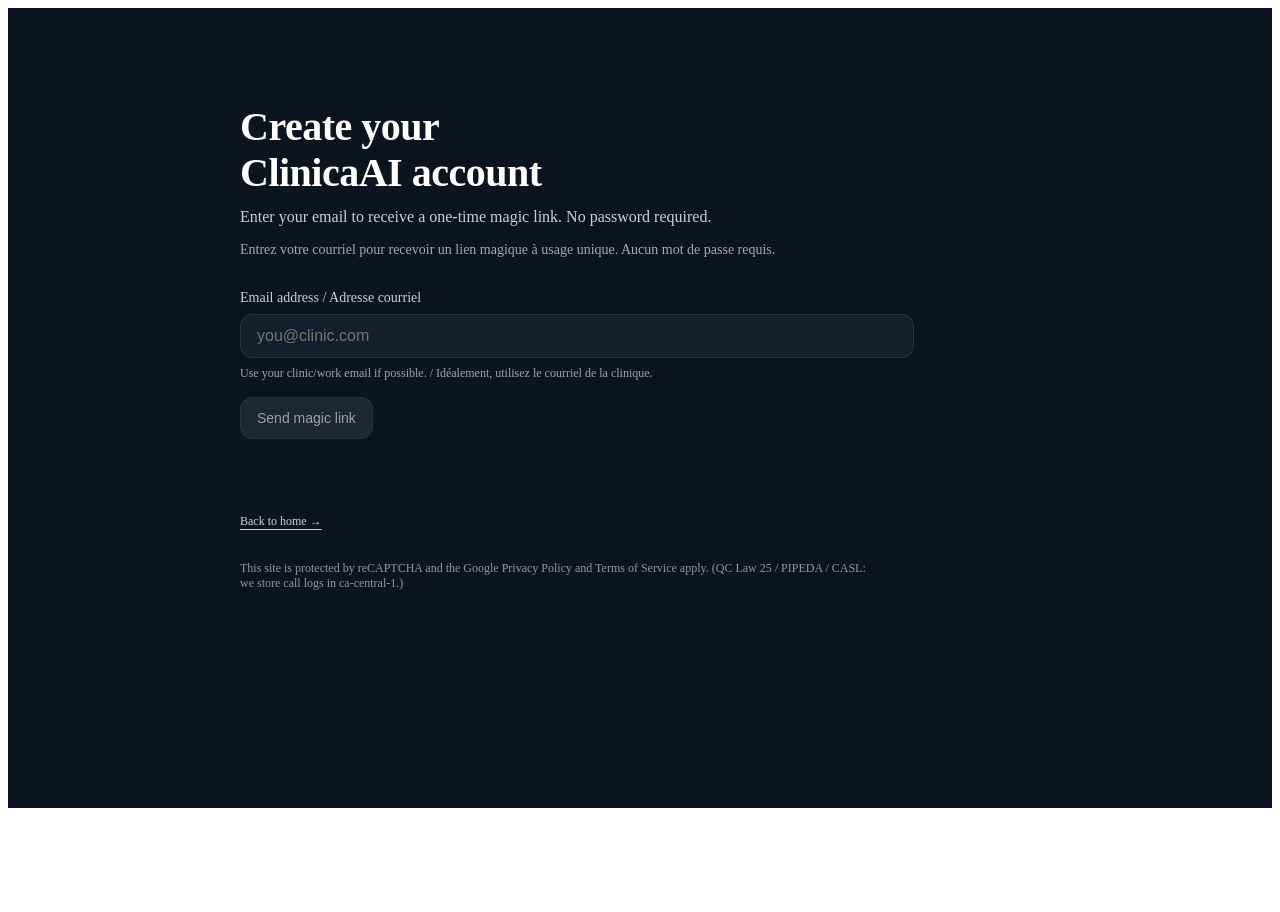
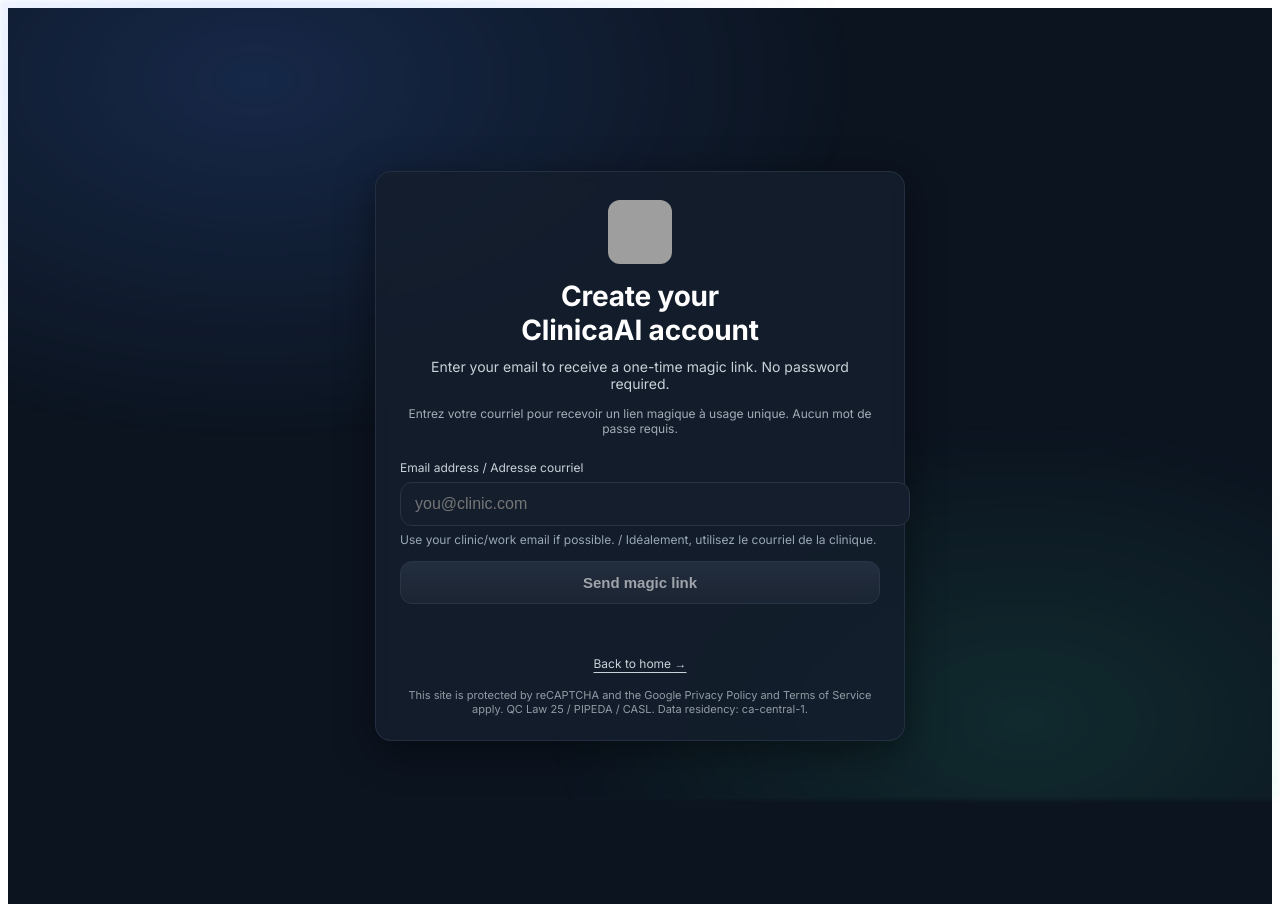
Before and after one commit to aarzoine07/clinicaai-app, a Next.js app: page /signup in a window 1280 px wide. Before the commit the page ends 816 px from the top, so only its background shows below. Built offline with nearby package versions, Linux system fonts and the light colour scheme; grey boxes are pictures that could not be loaded.

Commit message:
Update signup.tsx

```diff
--- a/pages/signup.tsx
+++ b/pages/signup.tsx
@@ -2,21 +2,30 @@
 import { NextPage } from "next";
 import Head from "next/head";
 import { useEffect, useRef, useState } from "react";
+import { Inter } from "next/font/google";
+
+const inter = Inter({ subsets: ["latin"] });
 
 const THEME = {
-  bg: "#0c1420",
+  // pulled from your logo vibe
+  bg1: "#0c1420",
+  glowBlue: "rgba(72, 134, 255, 0.18)",
+  glowGreen: "rgba(54, 211, 153, 0.12)",
+  cardBg: "rgba(20, 30, 44, 0.85)",
+  cardBorder: "rgba(40, 52, 69, 0.8)",
+  cardShadow: "0 10px 40px rgba(0,0,0,0.45)",
   inputBg: "#141e2c",
   inputBorder: "#283445",
   inputFocus: "#4c6fff",
-  btnBg: "#2a3342",
-  btnBorder: "#3a465a",
-  btnHover: "#334056",
   heading: "#ffffff",
   body: "#c9d1d9",
   placeholder: "#9aa8b5",
   success: "#36d399",
   error: "#f87171",
-  maxWidth: 800,
+  btnBg: "linear-gradient(180deg, #2f3a4d 0%, #222b39 100%)",
+  btnHover: "linear-gradient(180deg, #39465a 0%, #273245 100%)",
+  btnBorder: "#3a465a",
+  maxWidth: 480,
 };
 
 type ApiOk = { message: string };
@@ -25,10 +34,13 @@
 const SignupPage: NextPage = () => {
   const [email, setEmail] = useState("");
   const [loading, setLoading] = useState(false);
-  const [status, setStatus] = useState<{ kind: "idle" | "ok" | "err"; msg: string }>({ kind: "idle", msg: "" });
+  const [status, setStatus] = useState<{ kind: "idle" | "ok" | "err"; msg: string }>({
+    kind: "idle",
+    msg: "",
+  });
   const inputRef = useRef<HTMLInputElement | null>(null);
 
-  // Prefill if ?email= is present
+  // Prefill from ?email=
   useEffect(() => {
     try {
       const sp = new URLSearchParams(window.location.search);
@@ -38,13 +50,11 @@
   }, []);
 
   const tryNavigateAfterSuccess = async () => {
-    // 1) Env var override
     const target = process.env.NEXT_PUBLIC_REDIRECT_AFTER_SIGNUP;
     if (target) {
       location.assign(target);
       return true;
     }
-    // 2) /check-email if present
     try {
       const res = await fetch("/check-email", { method: "HEAD" });
       if (res.ok) {
@@ -63,7 +73,6 @@
       inputRef.current?.focus();
       return;
     }
-    // basic HTML5 validity
     if (inputRef.current && !inputRef.current.checkValidity()) {
       inputRef.current.reportValidity();
       return;
@@ -90,31 +99,33 @@
       setStatus({ kind: "err", msg: "Method not allowed. / Méthode non autorisée." });
       return;
     }
-
     if (res.status === 400) {
       let payload: ApiErr | undefined;
-      try { payload = (await res.json()) as ApiErr; } catch {}
+      try {
+        payload = (await res.json()) as ApiErr;
+      } catch {}
       setLoading(false);
       setStatus({ kind: "err", msg: payload?.error ?? "Invalid request. / Requête invalide." });
       return;
     }
-
     if (res.ok) {
       let ok: ApiOk | undefined;
-      try { ok = (await res.json()) as ApiOk; } catch {}
-      // Try to navigate; if not, show inline success
+      try {
+        ok = (await res.json()) as ApiOk;
+      } catch {}
       const navigated = await tryNavigateAfterSuccess();
       setLoading(false);
       if (!navigated) {
         setStatus({
           kind: "ok",
-          msg: ok?.message ?? "Magic link sent. Check your inbox. / Lien magique envoyé. Vérifiez votre boîte de réception.",
+          msg:
+            ok?.message ??
+            "Magic link sent. Check your inbox. / Lien magique envoyé. Vérifiez votre boîte de réception.",
         });
       }
       return;
     }
 
-    // unexpected status
     let fallback = "Unexpected error. Please try again. / Erreur inattendue. Réessayez.";
     try {
       const j = (await res.json()) as Partial<ApiErr>;
@@ -127,7 +138,7 @@
   const canSubmit = !loading && !!email.trim();
 
   return (
-    <main style={{ minHeight: "100vh", width: "100%", background: THEME.bg }}>
+    <main className={inter.className} style={{ minHeight: "100vh", width: "100%", background: THEME.bg1 }}>
       <Head>
         <title>Sign up • ClinicaAI</title>
         <meta
@@ -136,15 +147,61 @@
         />
       </Head>
 
-      <div style={{ margin: "0 auto", width: "100%", padding: "0 24px", maxWidth: THEME.maxWidth }}>
-        <section style={{ paddingTop: 96 }}>
+      {/* Subtle radial glow background that matches the logo */}
+      <div
+        aria-hidden
+        style={{
+          position: "fixed",
+          inset: 0,
+          pointerEvents: "none",
+          background:
+            `radial-gradient(1000px 600px at 20% 10%, ${THEME.glowBlue}, transparent 60%),` +
+            `radial-gradient(800px 500px at 80% 90%, ${THEME.glowGreen}, transparent 60%)`,
+          filter: "blur(2px)",
+        }}
+      />
+
+      {/* Centered card */}
+      <div
+        style={{
+          minHeight: "100vh",
+          display: "grid",
+          placeItems: "center",
+          padding: "48px 20px",
+        }}
+      >
+        <section
+          style={{
+            width: "100%",
+            maxWidth: THEME.maxWidth,
+            background: THEME.cardBg,
+            border: `1px solid ${THEME.cardBorder}`,
+            borderRadius: 16,
+            boxShadow: THEME.cardShadow,
+            backdropFilter: "saturate(120%) blur(6px)",
+            padding: "28px 24px 24px",
+          }}
+        >
+          {/* Logo */}
+          <div style={{ display: "flex", justifyContent: "center", marginBottom: 16 }}>
+            <img
+              src="/logo.png"
+              alt="ClinicaAI logo"
+              width={64}
+              height={64}
+              style={{ borderRadius: 12, display: "block" }}
+            />
+          </div>
+
+          {/* Headline */}
           <h1
             style={{
               color: THEME.heading,
-              fontSize: 40,
-              lineHeight: 1.15,
-              fontWeight: 600,
-              letterSpacing: -0.5,
+              fontSize: 28,
+              lineHeight: 1.2,
+              fontWeight: 700,
+              letterSpacing: -0.2,
+              textAlign: "center",
               margin: 0,
             }}
           >
@@ -152,23 +209,35 @@
             <br />
             ClinicaAI account
           </h1>
-          <h2 style={{ position: "absolute", width: 1, height: 1, padding: 0, margin: -1, overflow: "hidden", clip: "rect(0,0,0,0)", whiteSpace: "nowrap", border: 0 }}>
+          <h2
+            style={{
+              position: "absolute",
+              width: 1,
+              height: 1,
+              padding: 0,
+              margin: -1,
+              overflow: "hidden",
+              clip: "rect(0,0,0,0)",
+              whiteSpace: "nowrap",
+              border: 0,
+            }}
+          >
             Créer votre compte ClinicaAI
           </h2>
 
-          <p style={{ marginTop: 12, color: THEME.body, fontSize: 16, maxWidth: 640 }}>
+          {/* Subcopy */}
+          <p style={{ marginTop: 10, color: THEME.body, fontSize: 14, textAlign: "center" }}>
             Enter your email to receive a one-time magic link. No password required.
           </p>
-          <p style={{ marginTop: 6, color: `${THEME.body}CC`, fontSize: 14, maxWidth: 640 }}>
+          <p style={{ marginTop: 4, color: `${THEME.body}CC`, fontSize: 12, textAlign: "center" }}>
             Entrez votre courriel pour recevoir un lien magique à usage unique. Aucun mot de passe requis.
           </p>
 
-          <form onSubmit={onSubmit} noValidate aria-describedby="signup-help" style={{ marginTop: 32, maxWidth: 640 }}>
-            <div style={{ display: "flex", flexDirection: "column", gap: 8 }}>
-              <label htmlFor="email" style={{ color: THEME.body, fontSize: 14 }}>
+          {/* Form */}
+          <form onSubmit={onSubmit} noValidate aria-describedby="signup-help" style={{ marginTop: 20 }}>
+            <label htmlFor="email" style={{ color: THEME.body, fontSize: 12 }}>
               Email address / Adresse courriel
             </label>
-
             <input
               ref={inputRef}
               id="email"
@@ -183,78 +252,118 @@
               aria-required="true"
               style={{
                 width: "100%",
+                marginTop: 6,
                 borderRadius: 12,
-                  padding: "12px 16px",
+                padding: "12px 14px",
                 fontSize: 16,
                 outline: "none",
                 background: THEME.inputBg,
                 color: THEME.heading,
                 border: `1px solid ${THEME.inputBorder}`,
+                transition: "border-color 120ms ease",
               }}
               onFocus={(e) => (e.currentTarget.style.borderColor = THEME.inputFocus)}
               onBlur={(e) => (e.currentTarget.style.borderColor = THEME.inputBorder)}
             />
-
-              <div id="signup-help" style={{ color: THEME.placeholder, fontSize: 12 }}>
+            <div id="signup-help" style={{ color: THEME.placeholder, fontSize: 12, marginTop: 6 }}>
               Use your clinic/work email if possible. / Idéalement, utilisez le courriel de la clinique.
             </div>
-            </div>
 
-            <div style={{ marginTop: 16 }}>
             <button
               type="submit"
-                disabled={!canSubmit}
+              disabled={!(!loading && !!email.trim())}
               style={{
-                  display: "inline-flex",
-                  alignItems: "center",
-                  justifyContent: "center",
+                marginTop: 14,
+                width: "100%",
                 borderRadius: 12,
                 padding: "12px 16px",
-                  fontSize: 14,
-                  fontWeight: 500,
+                fontSize: 15,
+                fontWeight: 600,
                 color: "#fff",
                 background: THEME.btnBg,
                 border: `1px solid ${THEME.btnBorder}`,
-                  cursor: canSubmit ? "pointer" : "not-allowed",
-                  opacity: canSubmit ? 1 : 0.6,
+                cursor: !loading && !!email.trim() ? "pointer" : "not-allowed",
+                opacity: !loading && !!email.trim() ? 1 : 0.6,
+                transition: "transform 120ms ease, background 120ms ease",
               }}
-                onMouseEnter={(e) => canSubmit && (e.currentTarget.style.background = THEME.btnHover)}
+              onMouseEnter={(e) => (e.currentTarget.style.background = THEME.btnHover)}
               onMouseLeave={(e) => (e.currentTarget.style.background = THEME.btnBg)}
+              onMouseDown={(e) => (e.currentTarget.style.transform = "translateY(1px)")}
+              onMouseUp={(e) => (e.currentTarget.style.transform = "translateY(0)")}
             >
               {loading ? "Sending…" : "Send magic link"}
             </button>
-              <div style={{ position: "absolute", width: 1, height: 1, padding: 0, margin: -1, overflow: "hidden", clip: "rect(0,0,0,0)", whiteSpace: "nowrap", border: 0 }}>
+            <div
+              style={{
+                position: "absolute",
+                width: 1,
+                height: 1,
+                padding: 0,
+                margin: -1,
+                overflow: "hidden",
+                clip: "rect(0,0,0,0)",
+                whiteSpace: "nowrap",
+                border: 0,
+              }}
+            >
               {loading ? "Envoi en cours…" : "Envoyer le lien magique"}
             </div>
-            </div>
 
+            {/* Inline status */}
             <div
               id="signup-status"
               role="status"
               aria-live="polite"
               style={{
-                marginTop: 12,
+                marginTop: 10,
                 minHeight: 20,
-                color: status.kind === "ok" ? THEME.success : status.kind === "err" ? THEME.error : THEME.body,
-                fontSize: 14,
+                color:
+                  status.kind === "ok"
+                    ? THEME.success
+                    : status.kind === "err"
+                    ? THEME.error
+                    : THEME.body,
+                fontSize: 13,
+                textAlign: "center",
               }}
             >
               {status.msg}
             </div>
 
-            <div style={{ marginTop: 40 }}>
-              <a href="/" style={{ color: THEME.body, fontSize: 12, textDecoration: "underline", textUnderlineOffset: 4 }}>
+            {/* Footer links */}
+            <div style={{ marginTop: 18, textAlign: "center" }}>
+              <a
+                href="/"
+                style={{
+                  color: THEME.body,
+                  fontSize: 12,
+                  textDecoration: "underline",
+                  textUnderlineOffset: 4,
+                }}
+              >
                 Back to home →
               </a>
-              <span style={{ position: "absolute", width: 1, height: 1, padding: 0, margin: -1, overflow: "hidden", clip: "rect(0,0,0,0)", whiteSpace: "nowrap", border: 0 }}>
+              <span
+                style={{
+                  position: "absolute",
+                  width: 1,
+                  height: 1,
+                  padding: 0,
+                  margin: -1,
+                  overflow: "hidden",
+                  clip: "rect(0,0,0,0)",
+                  whiteSpace: "nowrap",
+                  border: 0,
+                }}
+              >
                 Retour à l’accueil
               </span>
             </div>
 
-            {/* Compliance & disclosures (static text for now) */}
-            <div style={{ marginTop: 32, fontSize: 12, color: `${THEME.body}B3`, maxWidth: 640 }}>
+            {/* Compliance & note */}
+            <div style={{ marginTop: 16, fontSize: 11, color: `${THEME.body}B3`, textAlign: "center" }}>
               This site is protected by reCAPTCHA and the Google Privacy Policy and Terms of Service apply.
-              (QC Law 25 / PIPEDA / CASL: we store call logs in ca-central-1.)
+              QC Law 25 / PIPEDA / CASL. Data residency: ca-central-1.
             </div>
           </form>
         </section>
```
Lines whose indentation alone changed are shown as unchanged.
